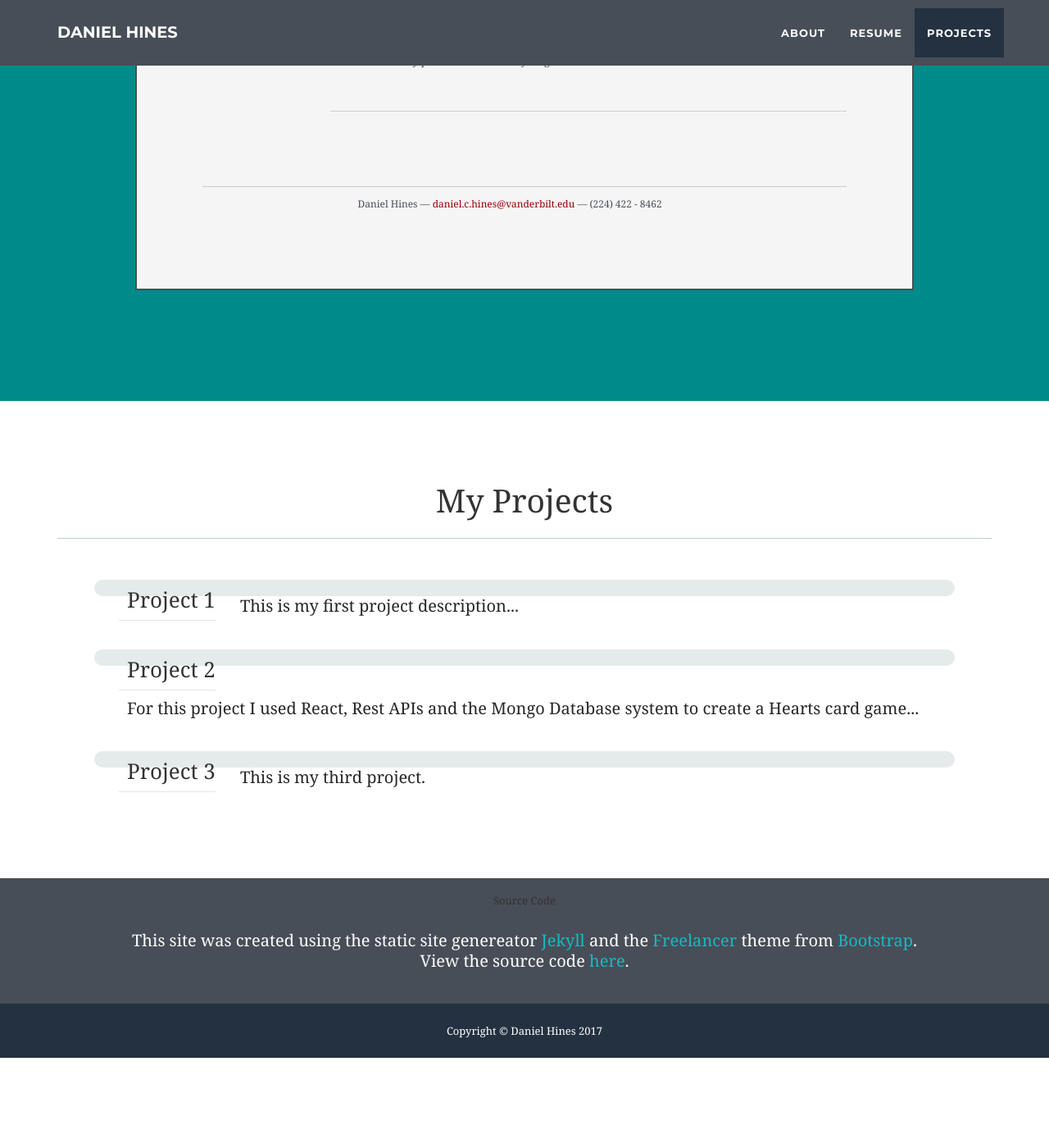
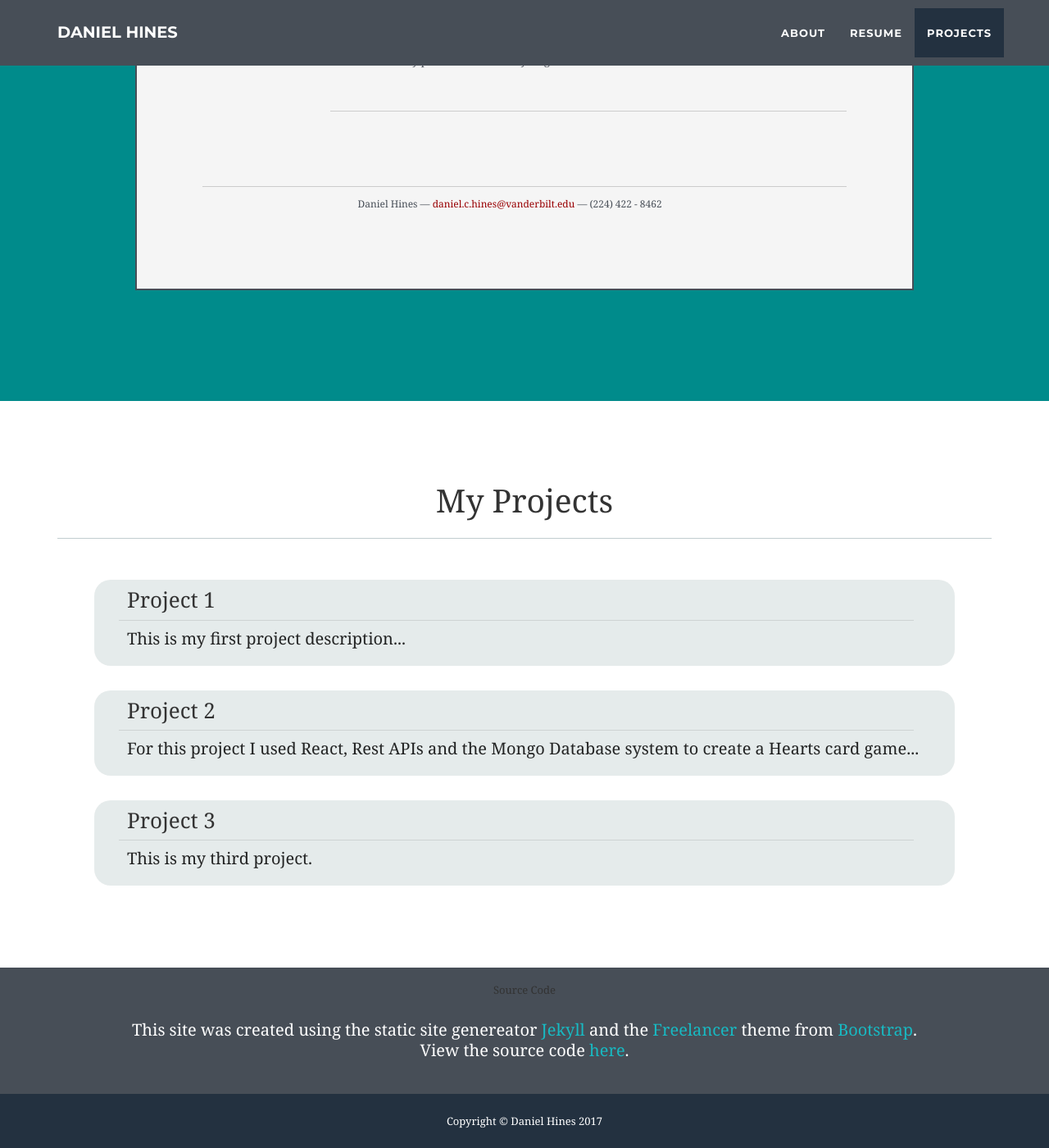
Before and after one commit to danielchines/danielchines.github.io, a Jekyll site: the page built from index.html, in a window 1280 px wide and 1400 px high, scrolled down 2816 px. Shown: the whole window at 82% size. Built offline with Jekyll 4.4.1, drawn with Linux system fonts in a browser that asks for light colours; before the commit the page ends 4106 px from its top, so only the background shows below that.

Commit message:
Update main.css

```diff
--- a/_includes/css/main.css
+++ b/_includes/css/main.css
@@ -204,7 +204,7 @@ section h2.white {
 
 p.project {
     padding: 10px;
-    float: left;
+    text-align: left;
     color: rgba(0,0,0,0.85);
 }
 
@@ -249,7 +249,7 @@ p.project.active {
     padding-left: 10px;
     margin-left: 0px;
     margin-right: 20px;
-    float: left;
+    text-align: left;
     border-bottom: 1px solid rgba(0,0,0,.1);
 }
 
```
